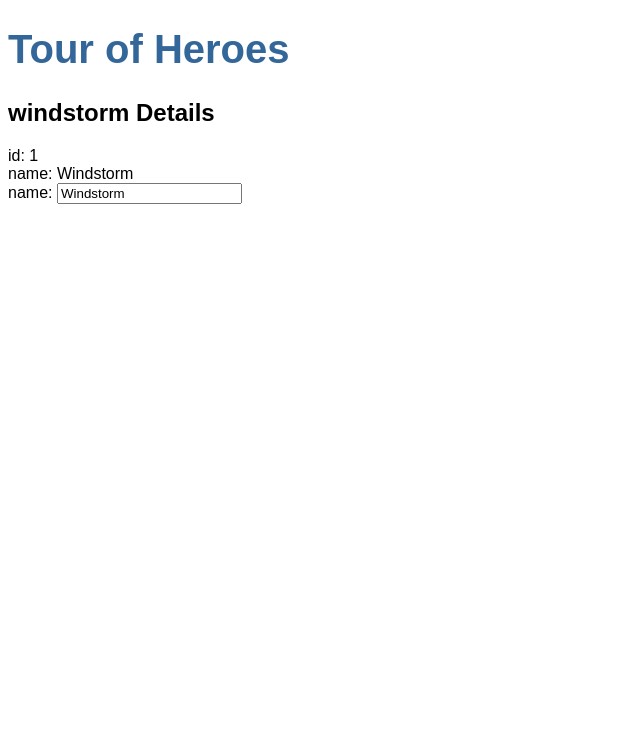
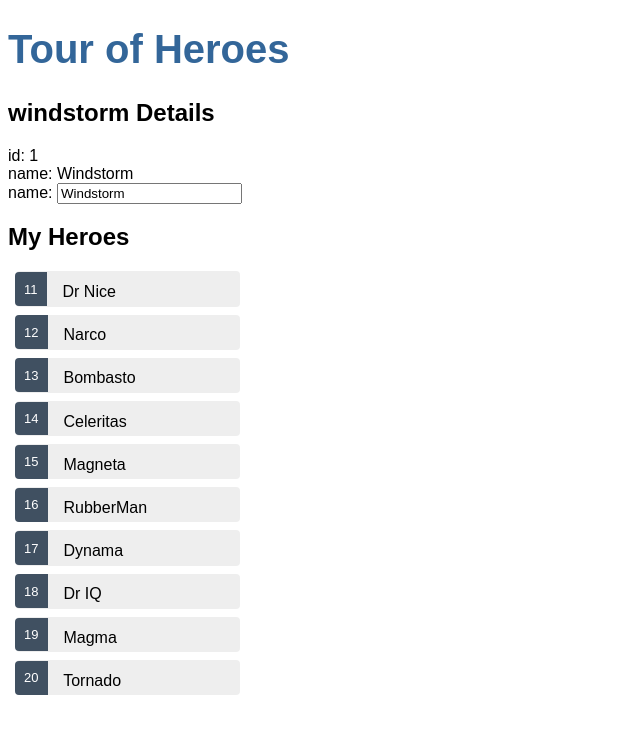
Before and after one commit to vincentgwzhang/angular-tour-of-heroes, an Angular app: page / in a window 1280 px wide. Shown: the top 734 px of the page, without its empty margins (0-640 px from the left). Built offline with nearby package versions, Linux system fonts and the light colour scheme.

Commit message:
Finish the second step

```diff
--- a/src/app/app.module.ts
+++ b/src/app/app.module.ts
@@ -11,7 +11,7 @@
 @NgModule({
   declarations: [
     AppComponent,
-    HeroesComponent//每个组件都必须声明在（且只能声明在）一个 NgModule 中。
+    HeroesComponent,//每个组件都必须声明在（且只能声明在）一个 NgModule 中。
   ],
   imports: [
     BrowserModule,
--- a/src/app/heroes/heroes.component.html
+++ b/src/app/heroes/heroes.component.html
@@ -7,3 +7,22 @@
       <input [(ngModel)]="hero.name" placeholder="name" />
     </label>
 </div>
+
+<h2>My Heroes</h2>
+<ul class="heroes">
+    <li *ngFor="let hero of heroes" (click)="onSelect(hero)" [class.selected]="hero === userSelectedHero">
+        <span class="badge">{{hero.id}}</span> {{hero.name}}
+    </li>
+</ul>
+
+<div *ngIf="userSelectedHero">
+
+    <h2>{{userSelectedHero.name | uppercase}} Details</h2>
+    <div><span>id: </span>{{userSelectedHero.id}}</div>
+    <div>
+        <label>name:
+      <input [(ngModel)]="userSelectedHero.name" placeholder="name"/>
+    </label>
+    </div>
+
+</div>
--- a/src/app/heroes/heroes.component.scss
+++ b/src/app/heroes/heroes.component.scss
@@ -0,0 +1,50 @@
+/* HeroesComponent's private CSS styles */
+
+.heroes {
+    margin: 0 0 2em 0;
+    list-style-type: none;
+    padding: 0;
+    width: 15em;
+}
+
+.heroes li {
+    cursor: pointer;
+    position: relative;
+    left: 0;
+    background-color: #EEE;
+    margin: .5em;
+    padding: .3em 0;
+    height: 1.6em;
+    border-radius: 4px;
+}
+
+.heroes li:hover {
+    color: #607D8B;
+    background-color: #DDD;
+    left: .1em;
+}
+
+.heroes li.selected {
+    background-color: #CFD8DC;
+    color: white;
+}
+
+.heroes li.selected:hover {
+    background-color: #BBD8DC;
+    color: white;
+}
+
+.heroes .badge {
+    display: inline-block;
+    font-size: small;
+    color: white;
+    padding: 0.8em 0.7em 0 0.7em;
+    background-color: #405061;
+    line-height: 1em;
+    position: relative;
+    left: -1px;
+    top: -4px;
+    height: 1.8em;
+    margin-right: .8em;
+    border-radius: 4px 0 0 4px;
+}
--- a/src/app/heroes/heroes.component.ts
+++ b/src/app/heroes/heroes.component.ts
@@ -1,16 +1,25 @@
 import { Component, OnInit } from '@angular/core';
+import { HEROES } from '../mock-heroes';//可以引入类，也可以引入变量
 import { Hero } from '../hero';
 
 @Component({
   selector: 'app-heroes',// 调用它，就是调用这个组建, <app-heroes></app-heroes>
   templateUrl: './heroes.component.html',
-  styleUrls: ['./heroes.component.scss']
+  styleUrls: ['./heroes.component.scss']//@Component 元数据中指定的样式和样式表都是局限于该组件的。 heroes.component.css 中的样式只会作用于 HeroesComponent，既不会影响到组件外的 HTML，也不会影响到其它组件中的 HTML。
 })
 export class HeroesComponent implements OnInit {
+
+  heroes = HEROES;
+  userSelectedHero: Hero;
 
   hero: Hero = {
     id: 1,
     name: 'Windstorm'
+  };
+
+  onSelect(hero: Hero) {
+    this.userSelectedHero = hero;
+    console.log(hero);
   }
 
   constructor() { }
--- /dev/null
+++ b/src/app/mock-heroes.ts
@@ -0,0 +1,14 @@
+import { Hero } from './hero';
+
+export const HEROES: Hero[] = [
+  { id: 11, name: 'Dr Nice' },
+  { id: 12, name: 'Narco' },
+  { id: 13, name: 'Bombasto' },
+  { id: 14, name: 'Celeritas' },
+  { id: 15, name: 'Magneta' },
+  { id: 16, name: 'RubberMan' },
+  { id: 17, name: 'Dynama' },
+  { id: 18, name: 'Dr IQ' },
+  { id: 19, name: 'Magma' },
+  { id: 20, name: 'Tornado' }
+];
```
Also changed, not shown: 学习笔记.txt.
